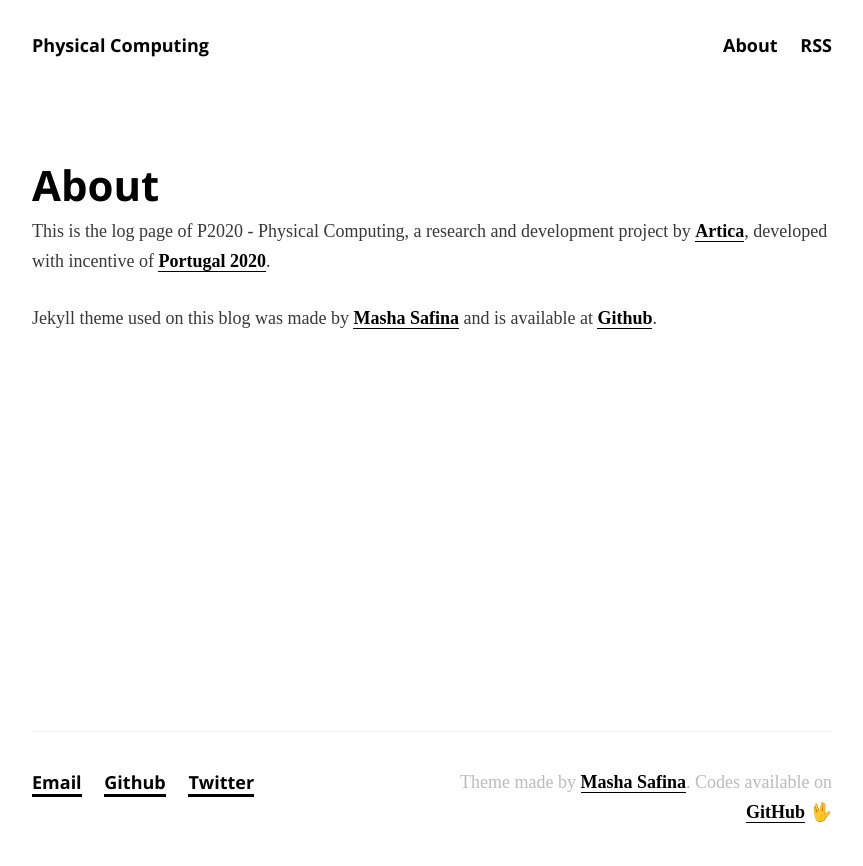
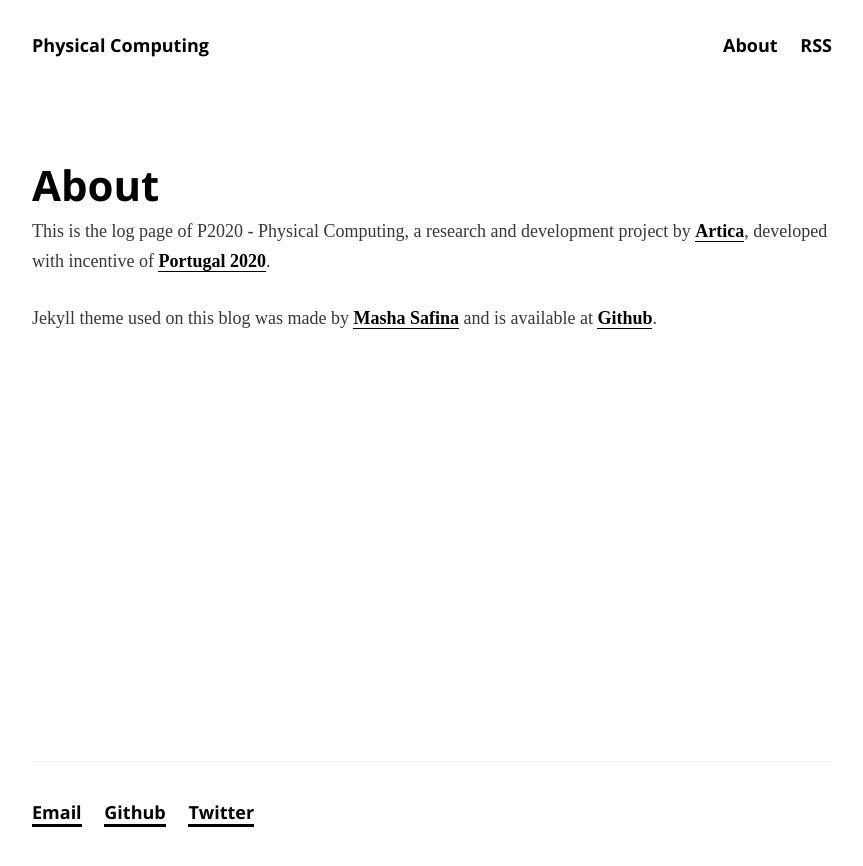
Before and after one commit to artica/physical-computing.artica.cc, a Jekyll site: the page built from about.md, in a window 1280 px wide. Shown: the top 866 px of the page, without its empty margins (208-1071 px from the left). Built offline with Jekyll 4.4.1, drawn with Linux system fonts in a browser that asks for light colours; some web fonts are replaced.

Commit message:
Update footer.html

```diff
--- a/_includes/footer.html
+++ b/_includes/footer.html
@@ -17,9 +17,9 @@
         </div>
       </div>
 
-      <div class="footer-col footer-col-2">
+      <!--<div class="footer-col footer-col-2">
         <p>Theme made by <a href="http://masha.space/">Masha Safina</a>. Codes available on <a href="https://github.com/mashlo/captains-log">GitHub</a> 🖖</p>
-      </div>
+      </div>-->
     </div>
   </div>
 </footer>
```
